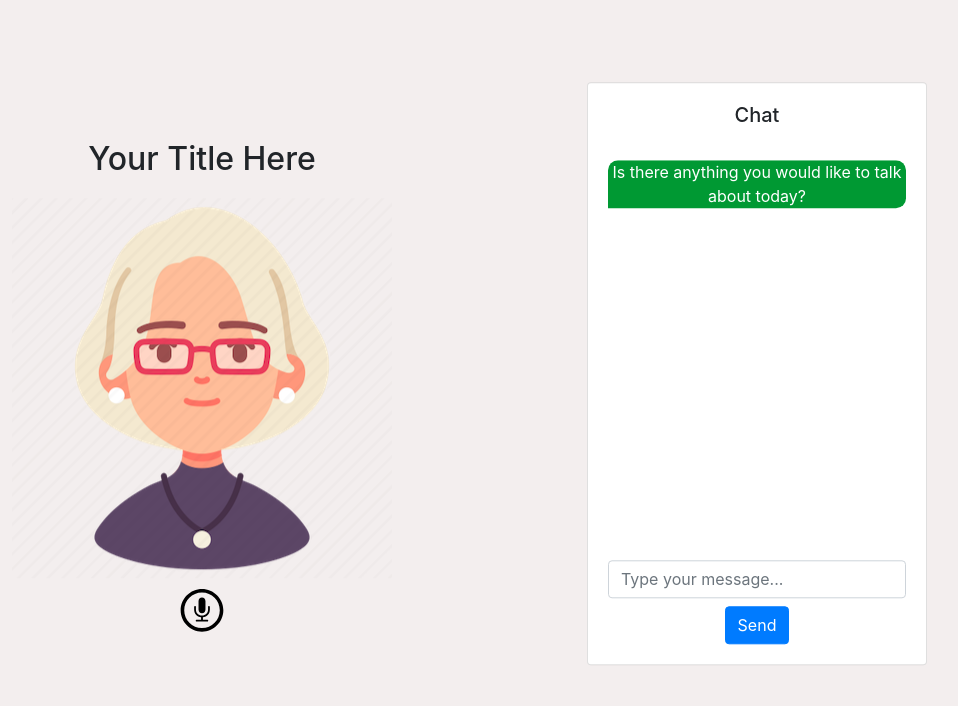
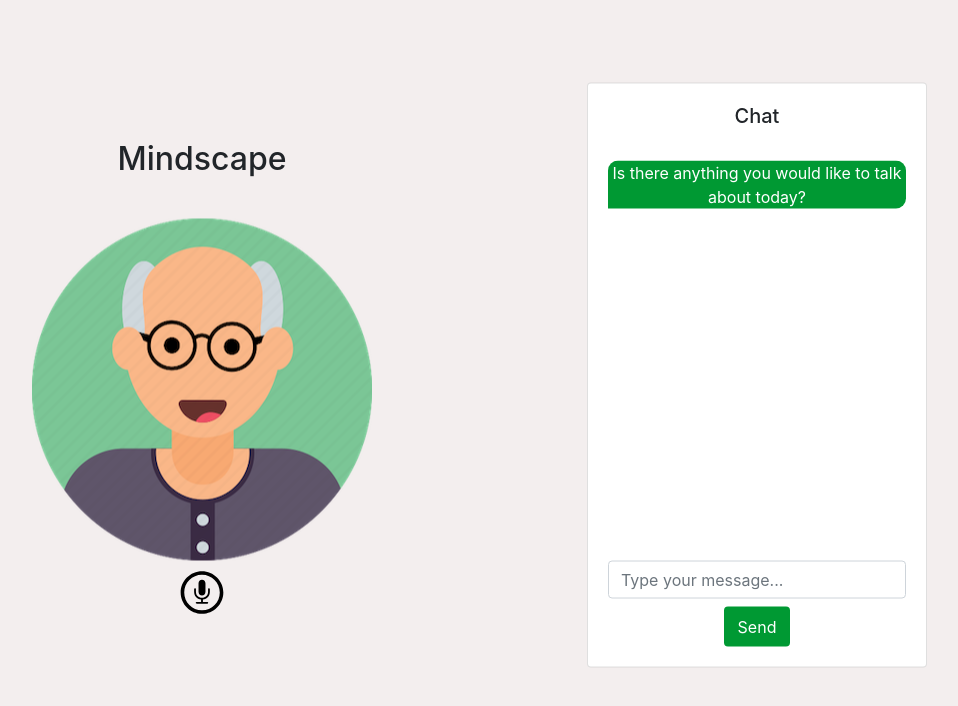
Before and after one commit to mk-sriram/MHacks16, a Flask app: page / in a window 1280 px wide. Shown: the top 706 px of the page, without its empty margins (238-1196 px from the left). Run offline with Flask 3, Linux system fonts and the light colour scheme; some libraries are stand-ins or nearby versions.

Commit message:
make it look pretty

```diff
--- a/static/Wireframe1.css
+++ b/static/Wireframe1.css
@@ -158,3 +158,12 @@
 .chat-message svg {
   margin-right: 10px; /* Adjust as needed for spacing */
 }
+
+.btn.btn-primary {
+  /* Add your styles for the "Send" button here */
+  /* For example: */
+  border: 2px solid #009933;
+  background-color: #009933;
+  color: white;
+  /* Add more styles as needed */
+}
--- a/templates/Wireframe1.html
+++ b/templates/Wireframe1.html
@@ -4,7 +4,7 @@
 <head>
   <meta charset="UTF-8">
   <meta name="viewport" content="width=device-width, initial-scale=1.0">
-  <title>Audio Recorder</title>
+  <title>Mindscape: Your Confidential Counselor</title>
   <link href="https://stackpath.bootstrapcdn.com/bootstrap/4.5.2/css/bootstrap.min.css" rel="stylesheet">
   <link href="{{ url_for('static', filename='Wireframe1.css') }}"  rel="stylesheet">
   <link rel="icon" href="{{ url_for('static', filename='favicon.ico') }}" type="image/x-icon">
@@ -34,7 +34,7 @@
 
       <div class="col-md-8">
         <div class="videoTitle">
-          <h2>Your Title Here</h2>
+          <h2>Mindscape</h2>
         </div>
         <!-- Video Player Section -->
         <div class="videoControls">
```
Also changed, not shown: static/avatar.png, 1 other file.
